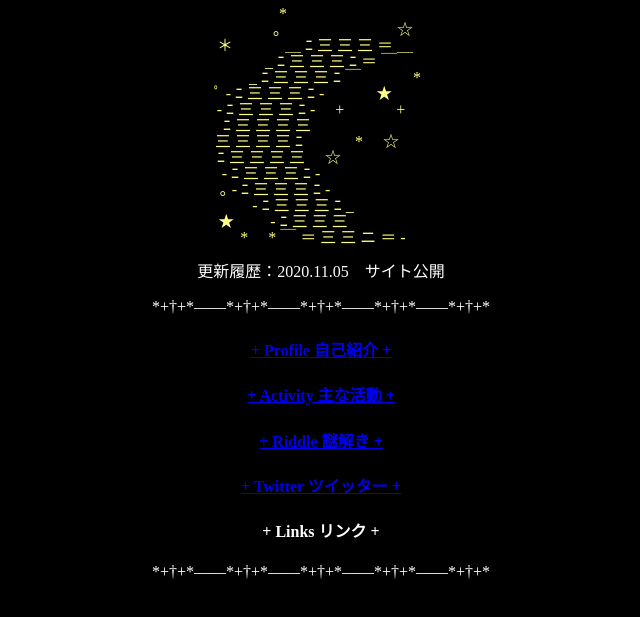
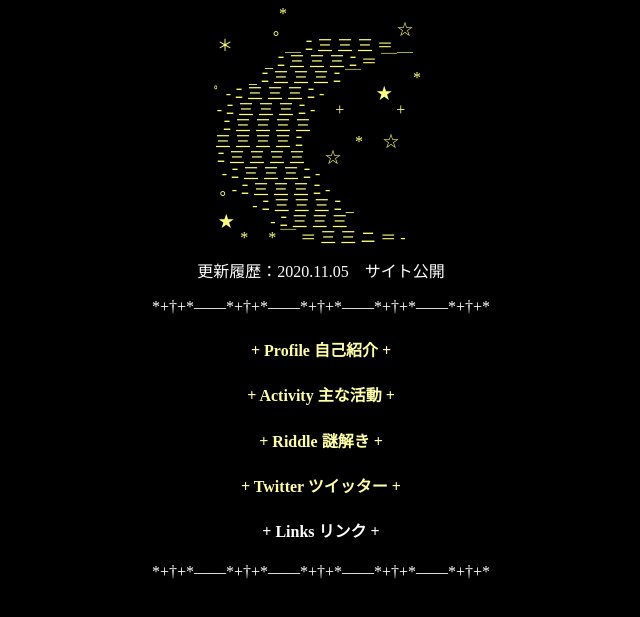
Before and after one commit to hoiru-futabaya/mysite, a plain HTML site: page index.html in a window 1280 px wide. Shown: the part 87-704 px from the top of the page, without its empty margins (319-959 px from the left). Drawn offline with Linux system fonts and the light colour scheme.

Commit message:
cssいじった

```diff
--- a/main.css
+++ b/main.css
@@ -6,8 +6,20 @@ body {
 div{
   align: center;
 }
+a{
+  color: #ffffaa;
+  text-decoration: none;
+}
+a:hover {
+  font-size: larger;
+  text-decoration: underline dotted #aaaa00;
+}
+a:visited {
+  color: #d5d500;
+  text-decoration: none;
+}
 #title {
-			color: #ffff80;
+  color: #ffff80;
   white-space: pre;
   letter-spacing: 0.25rem;
   line-height: 0.5;
```
